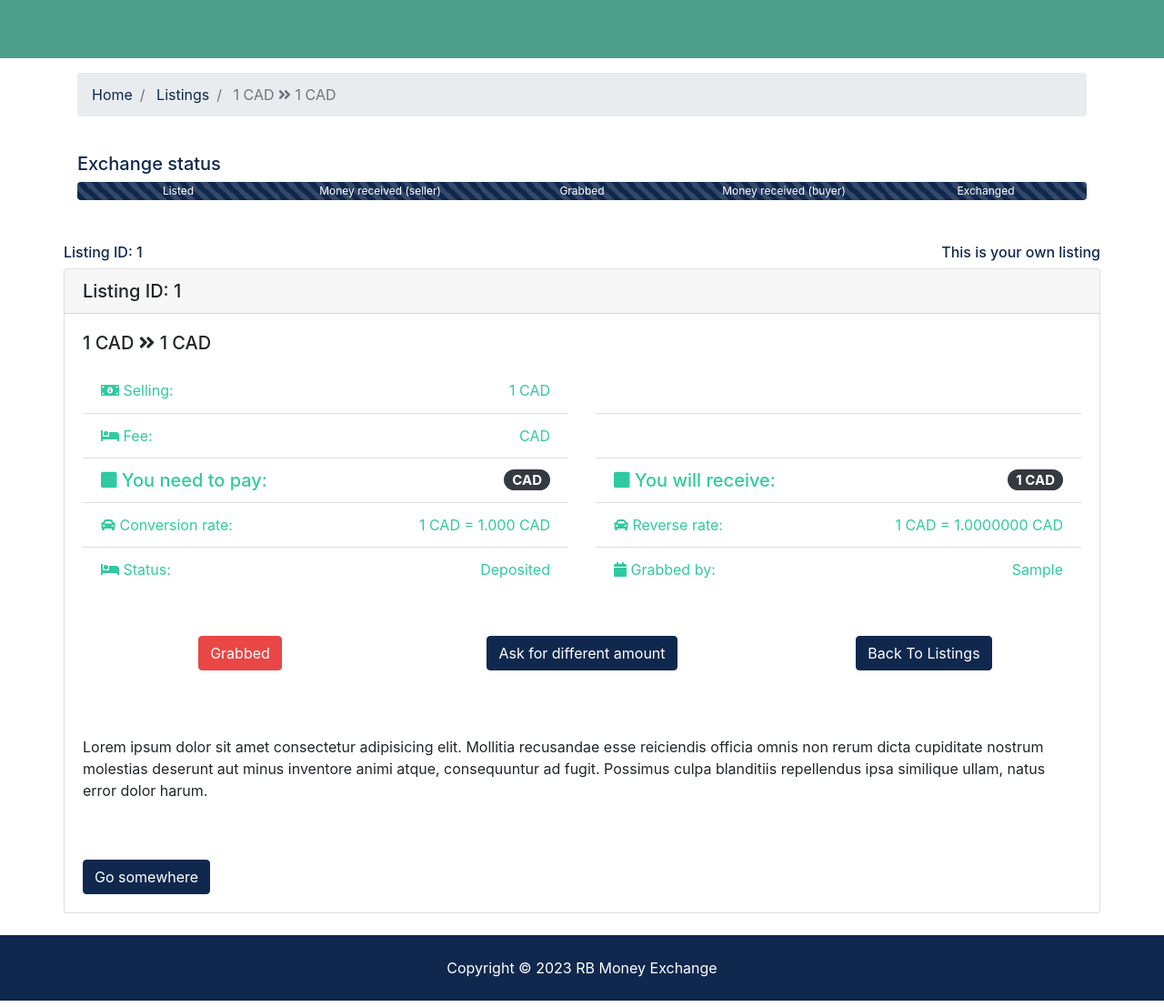
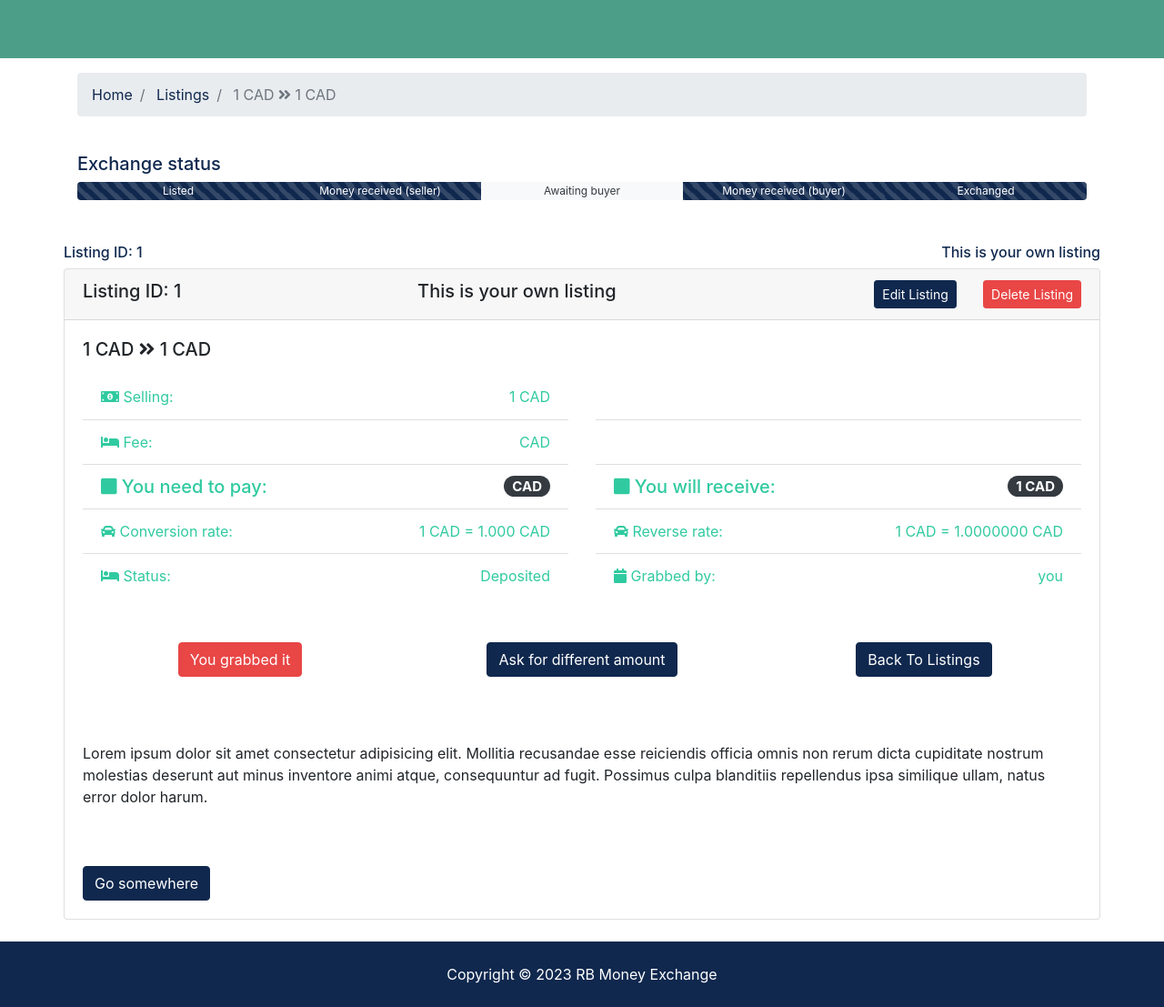
Before and after one commit to ryanbraving/money_exchange, a Django app: page /listings/detail_listing/1 in a window 1280 px wide. Shown: the part 320-1427 px from the top of the page at 91% size. Run offline with Django 3.2, Linux system fonts and the light colour scheme; a user stored in the database is signed in; tables that the repository leaves empty hold one stand-in row (values such as "Sample post"); some libraries are stand-ins or nearby versions.

Commit message:
changed id to pk

```diff
--- a/accounts/views.py
+++ b/accounts/views.py
@@ -53,7 +53,7 @@
         if user is not None:
             auth.login(request, user)
             messages.success(request, 'You are now logged in')
-            return redirect('my_sellings')
+            return redirect('dashboard')
         else:
             messages.error(request, 'Invalid credentials')
             return redirect('login')
--- a/dashboards/views.py
+++ b/dashboards/views.py
@@ -18,12 +18,12 @@
 
         user = get_object_or_404(get_user_model(), pk=user_id)
 
-        listing_id = request.POST['listing_id']
-        listing = get_object_or_404(Listing, pk=listing_id)
+        listing_pk = request.POST['listing_pk']
+        listing = get_object_or_404(Listing, pk=listing_pk)
 
         if listing.user.id == user_id:
             messages.error(request, "This is your own listing. You can't grab it")
-            return redirect('detail_listing', listing_id)
+            return redirect('detail_listing', listing_pk)
 
 
         # if user_id == listing.user.id:
--- a/listings/models.py
+++ b/listings/models.py
@@ -1,9 +1,9 @@
+import uuid
 from django.db import models
 # from django.contrib.auth.models import User
 # from django.conf import settings
 # from accounts.models import User
 from django.contrib.auth import get_user_model
-import uuid
 from django.utils.timezone import datetime
 # from dashboards.models import Dashboard
 from django.urls import reverse
@@ -35,7 +35,9 @@
 
     user = models.ForeignKey(get_user_model(), on_delete=models.CASCADE)
     # dashboard = models.ForeignKey(Dashboard, on_delete=models.CASCADE, blank=True)
-    uuid = models.UUIDField(db_index=True, default=uuid.uuid4, unique=True, editable=False)
+    # uuid = models.UUIDField(primary_key=True, db_index=True, default=uuid.uuid4, unique=True, editable=False)
+    uuid = models.CharField(primary_key=False, max_length=8, db_index=True, default=uuid.uuid4, editable=False, unique=True)
+    # id = models.BigAutoField(primary_key=False, db_index=True, editable=False, unique=True)
 
     selling = models.BigIntegerField(null=True)
     selling_currency = models.CharField(max_length=5, choices=sorted(CURRENCIES), default='CAD')
@@ -58,6 +60,7 @@
         return '{} {} -> {} {}'.format(self.selling, self.selling_currency, self.buying, self.buying_currency)
 
     def save(self, *args, **kwargs):
+        self.uuid = str(self.uuid).split("-")[0]
         self.service_rate = ServiceFee.objects.last()
         super(Listing, self).save(*args, **kwargs)
 
--- a/listings/views.py
+++ b/listings/views.py
@@ -40,12 +40,11 @@
 def listing(request, pk):
     listing = get_object_or_404(Listing, pk=pk)
 
-    grabbed_by = Dashboard.objects.filter(listing=listing).order_by('grabbed_on').values_list('user__first_name',
-                                                                                                 flat=True)
-    grabbed_by = ' | '.join(list(grabbed_by))
+    # grabbed_by = Dashboard.objects.filter(listing=listing).order_by('grabbed_on').values_list('user__first_name',                                                                                flat=True)
+    # grabbed_by = ' | '.join(list(grabbed_by))
     context = {
         'listing': listing,
-        'grabbed_by': grabbed_by,
+        # 'grabbed_by': grabbed_by,
         'rate': listing.buying/listing.selling,
         'rate_reverse': listing.selling / listing.buying
     }
--- a/templates/listings/listing.html
+++ b/templates/listings/listing.html
@@ -213,7 +213,7 @@
 
 
             <div class="row d-flex justify-content-between">
-                <h6 class="text-primary">Listing ID: {{ listing.id }} </h6>
+                <h6 class="text-primary">Listing ID: {{ listing.pk }} </h6>
 
                 {% if user == listing.user %}
 {#                    <h6 class="text-primary"><span class="badge badge-primary">This is your own listing</span></h6>#}
@@ -227,13 +227,13 @@
                 <div class="card">
                     <h5 class="card-header d-flex flex-row justify-content-between">
 
-                    <div>Listing ID: {{ listing.id }}</div>
+                    <div>Listing ID: {{ listing.pk }}</div>
                     {% if user == listing.user and not grabbed_by %}
                         <div>This is your own listing</div>
 {#                            <p>This is your own listing</p>#}
                         <div>
-                            <a href="{% url 'update_listing' listing.id 'detail_listing' %}" class="btn btn-primary btn-sm ml-4" >Edit Listing</a>
-                            <a href="{% url 'delete_listing' listing.id %}" class="btn btn-danger btn-sm ml-4">Delete Listing</a>
+                            <a href="{% url 'update_listing' listing.pk 'detail_listing' %}" class="btn btn-primary btn-sm ml-4" >Edit Listing</a>
+                            <a href="{% url 'delete_listing' listing.pk %}" class="btn btn-danger btn-sm ml-4">Delete Listing</a>
                         </div>{% endif %}
 
                     </h5>
@@ -326,7 +326,22 @@
                                             </li>
                                             <li class="list-group-item text-secondary">
                                                 <i class="fas fa-calendar"></i> Grabbed by:
-                                                <span class="float-right">{{ grabbed_by }}</span>
+                                                {% with listing.grabbed_by.count as count %}
+                                                    {% if user.id in listing.grabbed_by %}
+                                                        {% if count >= 2 %}
+                                                            <span class="float-right">you & {{ count|add:-1 }} more</span>
+                                                        {% else %}
+                                                            <span class="float-right">you</span>
+                                                        {% endif %}
+
+                                                    {% else %}
+                                                        {% if count >= 1 %}
+                                                            <span class="float-right">{{ count }} person</span>
+                                                        {% else %}
+                                                            <span class="float-right">not grabbed yet</span>
+                                                        {% endif %}
+                                                    {% endif %}
+                                                {% endwith %}
                                             </li>
 
 
@@ -347,22 +362,22 @@
                                                 {#                                    <input type="hidden" name="user_name" value="{{ user.first_name }}">#}
                                                 {#                                    <input type="hidden" name="user_email" value="{{ user.email }}">#}
                                                 {#                                    <input type="hidden" name="listing" value="{{ listing }}">#}
-                                                <input type="hidden" name="listing_id" value="{{ listing.id }}">
+                                                <input type="hidden" name="listing_id" value="{{ listing.pk }}">
                                                 {#                                    <input type="hidden" name="listing_owner"#}
                                                 {#                                           value="{{ listing.user.first_name }}">#}
                                                 {#                                    <input type="hidden" name="listing_owner_email" value="{{ listing.user.email }}">#}
                                             {% else %}
                                                 <input type="hidden" name="user_id" value="0">
                                             {% endif %}
-                                            {% if grabbed_by %}
+                                            {% if user.id in listing.grabbed_by %}
                                                 <button class="btn btn-danger mb-4" data-toggle="tooltip"
                                                         data-placement="bottom" title="Tooltip on bottom" value="Send">
-                                                    Grabbed
+                                                    You grabbed it
                                                 </button>
                                             {% else %}
                                                 <button class="btn btn-primary mb-4" data-toggle="tooltip"
                                                         data-placement="bottom" title="Tooltip on bottom" value="Send">
-                                                    Grab the deal
+                                                    Grab this listing
                                                 </button>
                                             {% endif %}
 
--- a/templates/listings/listing_update_form.html
+++ b/templates/listings/listing_update_form.html
@@ -10,7 +10,7 @@
             <br>
             <button type="submit" class="btn btn-primary">Update</button>
             {% if origin == 'detail_listing' %}
-            <a href="{% url 'detail_listing' object.id %}" class="btn btn-simple btn-large btn-default">Cancel</a>
+            <a href="{% url 'detail_listing' object.pk %}" class="btn btn-simple btn-large btn-default">Cancel</a>
             {% else %}
                 <a href="{% url 'my_sellings' %}" class="btn btn-simple btn-large btn-default">Cancel</a>
             {% endif %}
--- a/templates/listings/listings.html
+++ b/templates/listings/listings.html
@@ -113,7 +113,7 @@
 
                         {% for listing in listings %}
 
-                            <tr class="text-center table-row" data-href="{% url 'detail_listing' listing.id %}">
+                            <tr class="text-center table-row" data-href="{% url 'detail_listing' listing.pk %}">
                                 {#                                    <th scope="row">1</th>#}
                                 {#                                    <td>{{ listing.created | timesince }}</td>#}
                                 <td class="col-4">{{ listing.selling | intcomma }} {{ listing.selling_currency }}</td>
--- a/templates/listings/search.html
+++ b/templates/listings/search.html
@@ -157,7 +157,7 @@
                             </thead>
                             <tbody>
                             {% for listing in listings %}
-                                <tr class="text-center table-row" data-href="{% url 'detail_listing' listing.id %}">
+                                <tr class="text-center table-row" data-href="{% url 'detail_listing' listing.pk %}">
                                     {#                                    <th scope="row">1</th>#}
 
                                     {#                                    <td>{{ listing.created | timesince }}</td>#}
--- a/templates/pages/index.html
+++ b/templates/pages/index.html
@@ -128,7 +128,7 @@
                         </thead>
                         <tbody>
                         {% for listing in listings %}
-                            <tr class="text-center table-row" data-href="{% url 'detail_listing' listing.id %}">
+                            <tr class="text-center table-row" data-href="{% url 'detail_listing' listing.pk %}">
                                 {#                                    <th scope="row">1</th>#}
                                 {#                                    <td>{{ listing.created | timesince }}</td>#}
                                 <td class="col-4">{{ listing.selling | intcomma }} {{ listing.selling_currency }}</td>
```
Also changed, not shown: templates/dashboards/dashboard.html (+7 -7 lines), accounts/migrations/0001_initial.py, dashboards/migrations/0001_initial.py, dashboards/migrations/0002_rename_grabbing_date_dashboard_grabbed_on.py (deleted), listings/migrations/0001_initial.py, listings/migrations/0002_alter_listing_service_rate.py (deleted).
